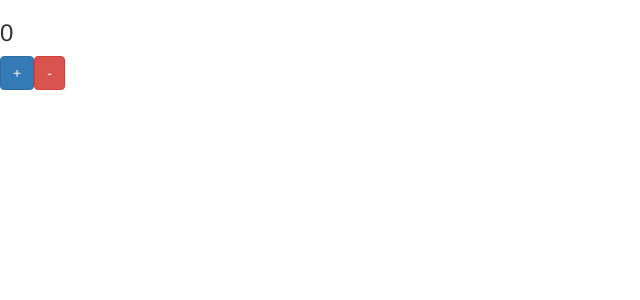
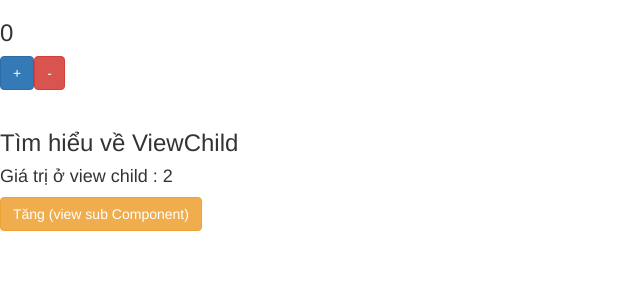
Before and after one commit to ThienBinhHY/LearnAngular4, an Angular app: page / in a window 1280 px wide. Shown: the top 300 px of the page, without its empty margins (0-640 px from the left). Built offline with nearby package versions, Linux system fonts and the light colour scheme.

Commit message:
Tìm hiểu về viewchild . component cha gọi đến các component con

```diff
--- a/src/app/app.module.ts
+++ b/src/app/app.module.ts
@@ -12,6 +12,7 @@ import { PersonComponent } from './person/person.component';
 import { ListPersonComponent } from './list-person/list-person.component';
 import { ParentComponent } from './parent.component';
 import { ChildComponent } from './child.component';
+import { SubComponent } from './sub.component';
 
 @NgModule({
   declarations: [
@@ -24,7 +25,8 @@ import { ChildComponent } from './child.component';
     PersonComponent,
     ListPersonComponent,
     ParentComponent,
-    ChildComponent
+    ChildComponent,
+    SubComponent
 ],
   imports: [
     BrowserModule,
--- a/src/app/parent.component.ts
+++ b/src/app/parent.component.ts
@@ -1,11 +1,14 @@
-import { Component, ViewChild } from '@angular/core';
-// import { ChildComponent } from './child.component';
+import { SubComponent } from './sub.component';
+import { Component, ViewChild  } from '@angular/core';//import ViewChild để sử dụng
 
 @Component({
     selector: 'app-parent',
     template: `
         <h3> {{value}} </h3>
-        <app-child (myClick) = "changeValue($event);"></app-child>
+        <app-child (myClick) = "changeValue($event);"></app-child><br><br>
+
+        <app-sub></app-sub>
+        <button class="btn btn-warning" (click) = "changeForSub();"> Tăng (view sub Component)</button>
     `
 })
 
@@ -19,4 +22,10 @@ export class ParentComponent {
         }
 
     }
+    // sự kiện ở sub component
+    @ViewChild(SubComponent) //gọi view mà mình sử dụng vào
+    mySub : SubComponent // gán biến vào view mà mình sử dụng
+    changeForSub(){
+        this.mySub.value_view  = this.mySub.value_view + this.mySub.value_view;
+    }
 }
--- /dev/null
+++ b/src/app/sub.component.ts
@@ -0,0 +1,14 @@
+import { Component } from '@angular/core';
+
+@Component({
+    selector: 'app-sub',
+    template: `
+        <h3>Tìm hiểu về ViewChild</h3>
+        <h4>Giá trị ở view child : {{value_view}}</h4>
+    `
+})
+
+export class SubComponent {
+    value_view = 2;
+
+}
```
